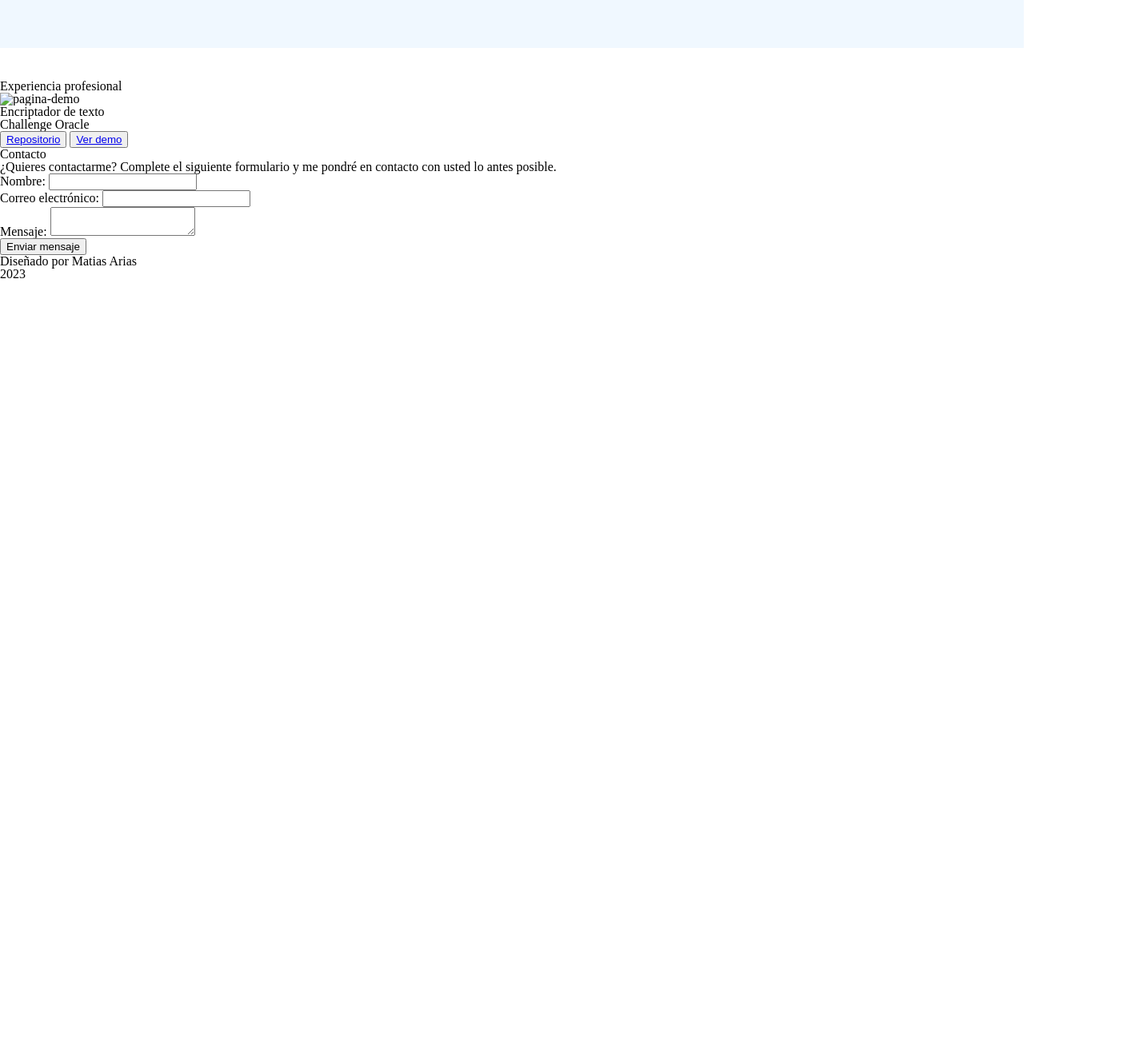
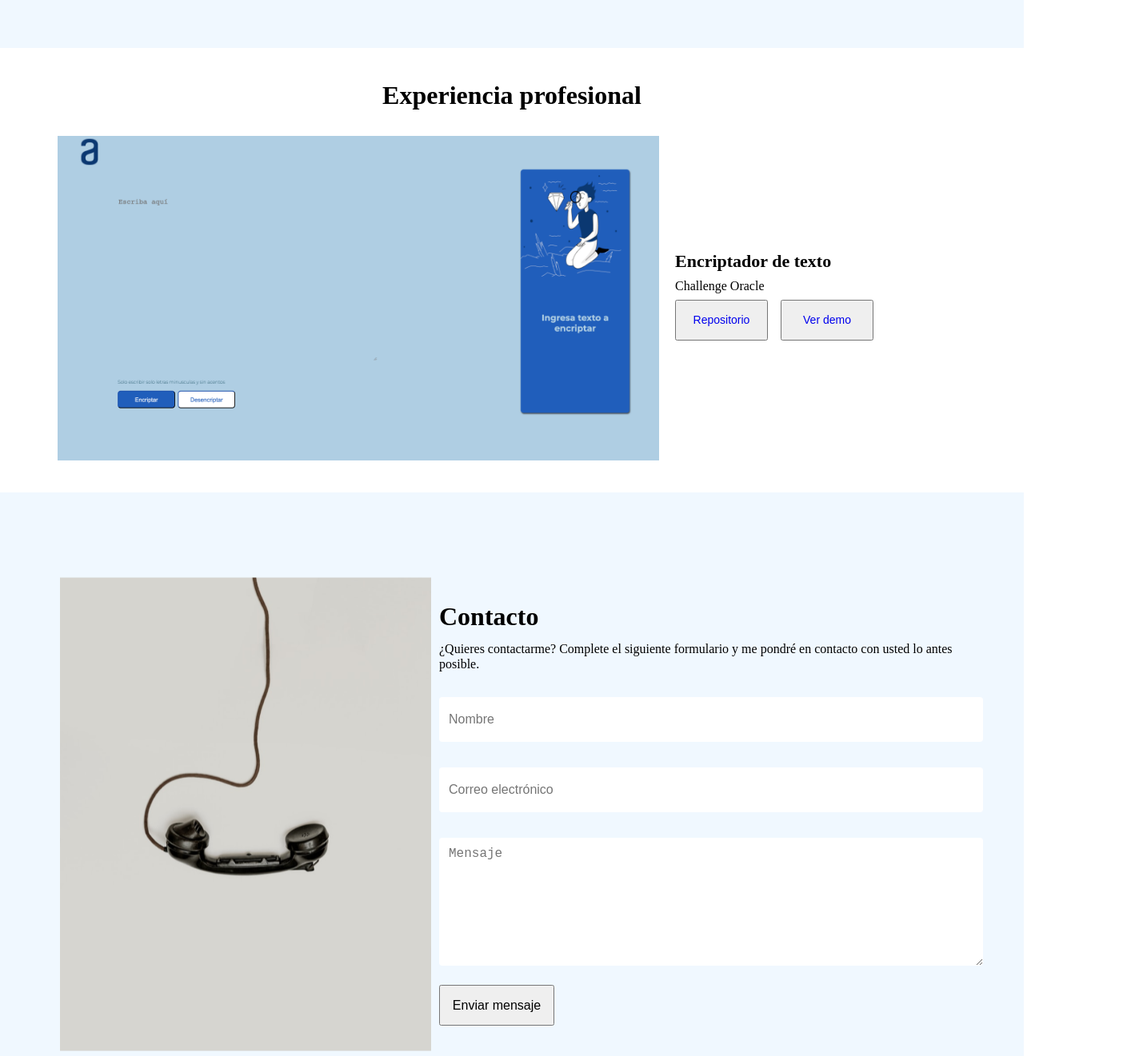
Before and after one commit to Matias311/Portafolio, a plain HTML site: page index.html in a window 1280 px wide. Shown: the part 1800-3121 px from the top of the page at 80% size, 1404 px wide, since content can reach past the window. Before the commit the page ends 2151 px from the top, so only its background shows below. Drawn offline with nearby package versions, Linux system fonts and the light colour scheme.

Commit message:
termino del portafolio base

```diff
--- /dev/null
+++ b/Proyectos/proyectos.css
@@ -0,0 +1,125 @@
+.proyectos {
+
+    display: flex;
+    flex-direction: column;
+    align-items: center;
+    gap: 32px;
+    padding: 0px;
+    height: 476px;
+    margin-bottom: 40px;
+
+}
+
+.proyectos__titulo {
+
+    width: 361px;
+    height: 38px;
+    font-style: normal;
+    font-weight: 700;
+    font-size: 32px;
+    line-height: 38px;
+    text-align: center;
+
+}
+
+.proyecto__1 {
+
+    display: flex;
+    flex-direction: row;
+    align-items: center;
+    padding: 0px;
+    gap: 20px;
+    width: 1136px;
+    height: 406px;
+
+}
+
+.proyecto__1-imagen {
+
+    width: 752px;
+    height: 406px;
+
+}
+
+.proyecto__1-titulo {
+
+    display: flex;
+    flex-direction: column;
+    align-items: flex-start;
+    padding: 0px;
+    gap: 8px;
+    width: 320px;
+    height: 119px;
+
+}
+
+.proyecto__1-titulo h4 {
+
+    width: 320px;
+    height: 26px;
+    font-style: normal;
+    font-weight: 700;
+    font-size: 22px;
+    line-height: 26px;
+
+}
+
+.proyecto__1-titulo p {
+
+    width: 320px;
+    height: 19px;
+    font-style: normal;
+    font-weight: 500;
+    font-size: 16px;
+    line-height: 19px;
+
+}
+
+.proyecto__1-botones {
+
+    display: flex;
+    align-items: flex-start;
+    padding: 0px;
+    gap: 16px;
+    width: 560px;
+    height: 51px;
+
+}
+
+.proyecto__1-botones-repositorio {
+
+    display: flex;
+    justify-content: center;
+    align-items: center;
+    padding: 16px;
+    width: 116px;
+    height: 51px;
+}
+
+.proyecto__1-titulo-boton-repositorio {
+
+    font-style: normal;
+    font-weight: 400;
+    font-size: 14px;
+    text-decoration: none;
+
+}
+
+.proyecto__1-botones-demo {
+
+    display: flex;
+    justify-content: center;
+    align-items: center;
+    padding: 16px;
+    width: 116px;
+    height: 51px;
+}
+
+.proyecto__1-titulo-boton-demo {
+
+    font-style: normal;
+    font-weight: 400;
+    font-size: 14px;
+    text-decoration: none;
+
+}
--- /dev/null
+++ b/contacto/contacto.css
@@ -0,0 +1,163 @@
+.contacto {
+
+    display: flex;
+    align-items: center;
+    padding: 10px 10px 10px 10px;
+    justify-content: center;
+    height: 788px;
+    gap: 10px;
+    background-color: aliceblue;
+
+}
+
+.contacto__imagen-contacto {
+
+    width: 464px;
+    height: 593px;
+
+}
+
+.contacto__container-form {
+
+    display: flex;
+    flex-direction: column;
+    align-items: flex-start;
+    padding: 0px;
+    gap: 32px;
+    width: 656px;
+    height: 596px;
+
+}
+
+.contacto__container-form-texto {
+
+    display: flex;
+    flex-direction: column;
+    gap: 12px;
+    padding-top: 30px;
+
+}
+
+.contacto__container-titulo {
+
+    width: 141px;
+    height: 38px;
+    font-style: normal;
+    font-weight: 700;
+    font-size: 32px;
+    line-height: 38px;
+
+}
+
+.contacto__container-parrafo {
+
+    width: 656px;
+    height: 38px;
+    font-style: normal;
+    font-weight: 500;
+    font-size: 16px;
+    line-height: 19px;
+}
+
+.contacto-form {
+
+    display: flex;
+    flex-direction: column;
+    align-items: flex-start;
+    padding: 0px;
+    gap: 32px;
+    width: 656px;
+    height: 360px;
+}
+
+.form__name {
+
+    display: flex;
+    flex-direction: column;
+    align-items: flex-start;
+    gap: 8px;
+    width: 656px;
+    height: 56px;
+
+}
+
+#name {
+
+    width: 656px;
+    height: 56px;
+    background-color: white;
+    border-radius: 4px;
+    border: none;
+    padding: 0px 12px;
+    font-style: normal;
+    font-weight: 400;
+    font-size: 16px;
+    line-height: 20px;
+
+}
+
+.form__email {
+
+    display: flex;
+    flex-direction: column;
+    align-items: flex-start;
+    gap: 8px;
+    width: 656px;
+    height: 56px;
+
+}
+
+#mail {
+
+    width: 656px;
+    height: 56px;
+    background-color: white;
+    border-radius: 4px;
+    border: none;
+    padding: 0px 12px;
+    font-style: normal;
+    font-weight: 400;
+    font-size: 16px;
+    line-height: 20px;
+
+}
+
+.form__msg {
+
+    display: flex;
+    flex-direction: column;
+    align-items: flex-start;
+    gap: 8px;
+    width: 656px;
+    height: 160px;
+
+}
+
+#msg {
+
+    width: 656px;
+    height: 160px;
+    background-color: white;
+    border-radius: 4px;
+    border: none;
+    padding: 10px 12px;
+    font-style: normal;
+    font-weight: 400;
+    font-size: 16px;
+    line-height: 20px;
+
+}
+
+.form__btn {
+
+    display: flex;
+    flex-direction: row;
+    justify-content: center;
+    align-items: center;
+    width: 144px;
+    height: 51px;
+    font-style: normal;
+    font-weight: 400;
+    font-size: 16px;
+    line-height: 19px;
+}
--- /dev/null
+++ b/footer/footer.css
@@ -0,0 +1,21 @@
+.footer {
+
+    display: flex;
+    flex-direction: column;
+    justify-content: center;
+    align-items: center;
+    padding: 12px;
+    gap: 10px;
+    height: 80px;
+}
+
+.footer p {
+
+    width: 229px;
+    height: 15px;
+    font-style: normal;
+    font-weight: 500;
+    font-size: 16px;
+    line-height: 19px;
+    text-align: center;
+}
--- a/index.html
+++ b/index.html
@@ -16,6 +16,9 @@
     <link rel="stylesheet" href="sobre-mi/sobre-mi.css" />
     <link rel="stylesheet" href="Skill/skill.css" />
     <link rel="stylesheet" href="educacion/educacion.css" />
+    <link rel="stylesheet" href="Proyectos/proyectos.css" />
+    <link rel="stylesheet" href="contacto/contacto.css" />
+    <link rel="stylesheet" href="footer/footer.css" />
   </head>
   <body>
     <header class="header">
@@ -105,12 +108,16 @@
           <p>2023 - alura</p>
         </div>
         <div class="education__universidad">
-          <div class="education__uni-imagen"><img src="Imagenes/logo-andresbello.png" alt="logo-universidad" /></div>
+          <div class="education__uni-imagen">
+            <img src="Imagenes/logo-andresbello.png" alt="logo-universidad" />
+          </div>
           <h3>Administracion de empresas mencion en finanzas</h3>
           <p>Aun en curso - Universidad Andres Bello</p>
         </div>
         <div class="education__coder">
-          <div class="education__coder-imagen"><img src="Imagenes/logo-andresbello.png" alt="logo-universidad" /></div>
+          <div class="education__coder-imagen">
+            <img src="Imagenes/logo-andresbello.png" alt="logo-universidad" />
+          </div>
           <h3>Administracion de empresas mencion en finanzas</h3>
           <p>Aun en curso - Universidad Andres Bello</p>
         </div>
@@ -119,42 +126,76 @@
     <section class="proyectos">
       <h1 class="proyectos__titulo">Experiencia profesional</h1>
       <div class="proyecto__1">
-        <img src="" alt="pagina-demo" />
-        <h4>Encriptador de texto</h4>
-        <p>Challenge Oracle</p>
-        <button><a href="#">Repositorio</a></button>
-        <button><a href="#">Ver demo</a></button>
+        <img
+          src="Imagenes/proyecto-encriptador.png"
+          alt="pagina-demo"
+          class="proyecto__1-imagen"
+        />
+        <div class="proyecto__1-titulo">
+          <h4>Encriptador de texto</h4>
+          <p>Challenge Oracle</p>
+          <div class="proyecto__1-botones">
+            <button class="proyecto__1-botones-repositorio">
+              <a href="#" class="proyecto__1-titulo-boton-repositorio"
+                >Repositorio</a
+              >
+            </button>
+            <button class="proyecto__1-botones-demo">
+              <a href="#" class="proyecto__1-titulo-boton-demo">Ver demo</a>
+            </button>
+          </div>
+        </div>
       </div>
     </section>
     <section class="contacto">
-      <h1>Contacto</h1>
-      <p>
-        ¿Quieres contactarme? Complete el siguiente formulario y me pondré en
-        contacto con usted lo antes posible.
-      </p>
-      <div>
+      <div class="contacto__imagen">
+        <img
+          src="Imagenes/contact_image.png"
+          alt="contacto"
+          class="contacto__imagen-contacto"
+        />
+      </div>
+      <div class="contacto__container-form">
+        <div class="contacto__container-form-texto">
+          <h1 class="contacto__container-titulo">Contacto</h1>
+          <p class="contacto__container-parrafo">
+            ¿Quieres contactarme? Complete el siguiente formulario y me pondré
+            en contacto con usted lo antes posible.
+          </p>
+        </div>
         <form action="/my-handling-form-page" method="post">
-          <ul>
-            <li>
-              <label for="name">Nombre:</label>
-              <input type="text" id="name" name="user_name" />
+          <ul class="contacto-form">
+            <li class="form__name">
+              <input
+                type="text"
+                id="name"
+                name="user_name"
+                placeholder="Nombre"
+              />
             </li>
-            <li>
-              <label for="mail">Correo electrónico:</label>
-              <input type="email" id="mail" name="user_mail" />
+            <li class="form__email">
+              <input
+                type="email"
+                id="mail"
+                name="user_mail"
+                placeholder="Correo electrónico"
+              />
             </li>
-            <li>
-              <label for="msg">Mensaje:</label>
-              <textarea id="msg" name="user_message"></textarea>
+            <li class="form__msg">
+              <textarea
+                id="msg"
+                name="user_message"
+                placeholder="Mensaje"
+              ></textarea>
             </li>
           </ul>
-          <button>Enviar mensaje</button>
+          <button class="form__btn">Enviar mensaje</button>
         </form>
       </div>
     </section>
-    <footer>
-      <p>Diseñado por Matias Arias</p>
-      <p>2023</p>
+    <footer class="footer">
+        <p>Diseñado por Matias Arias</p>
+        <p>2023</p>
     </footer>
   </body>
 </html>
```
Also changed, not shown: Imagenes/contact_image.png (added), Imagenes/proyecto-encriptador.png (added).
